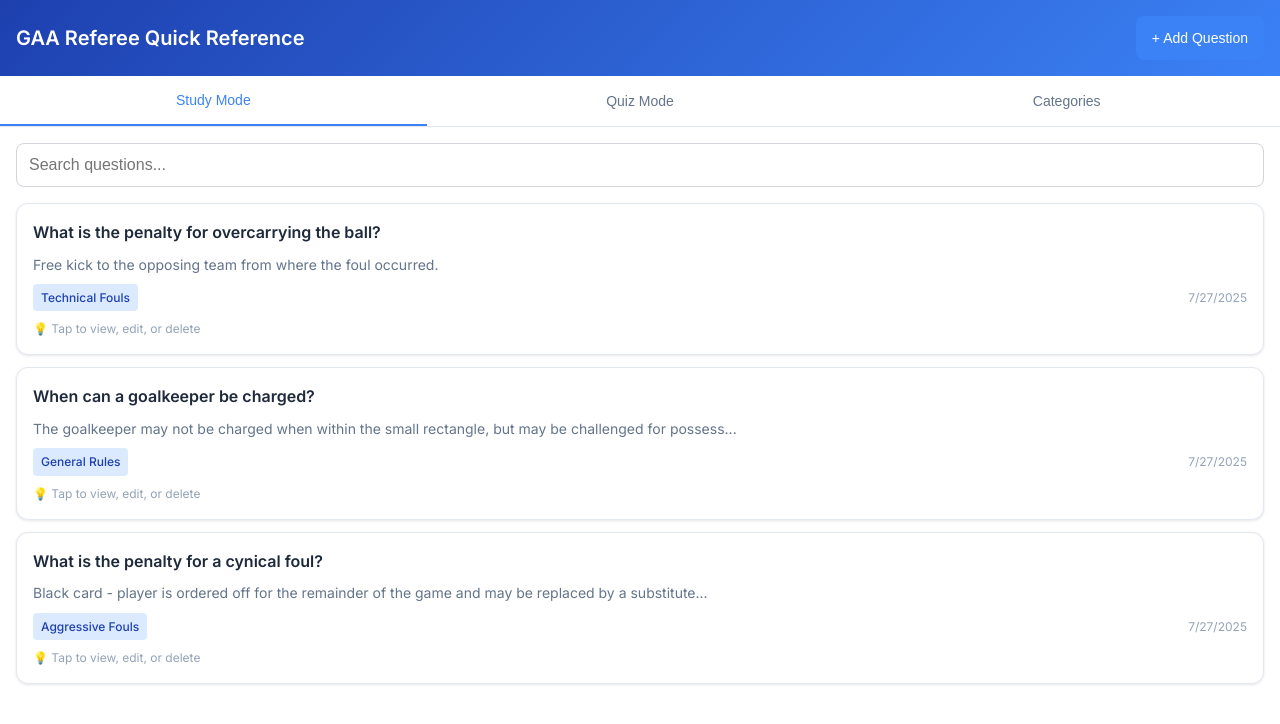
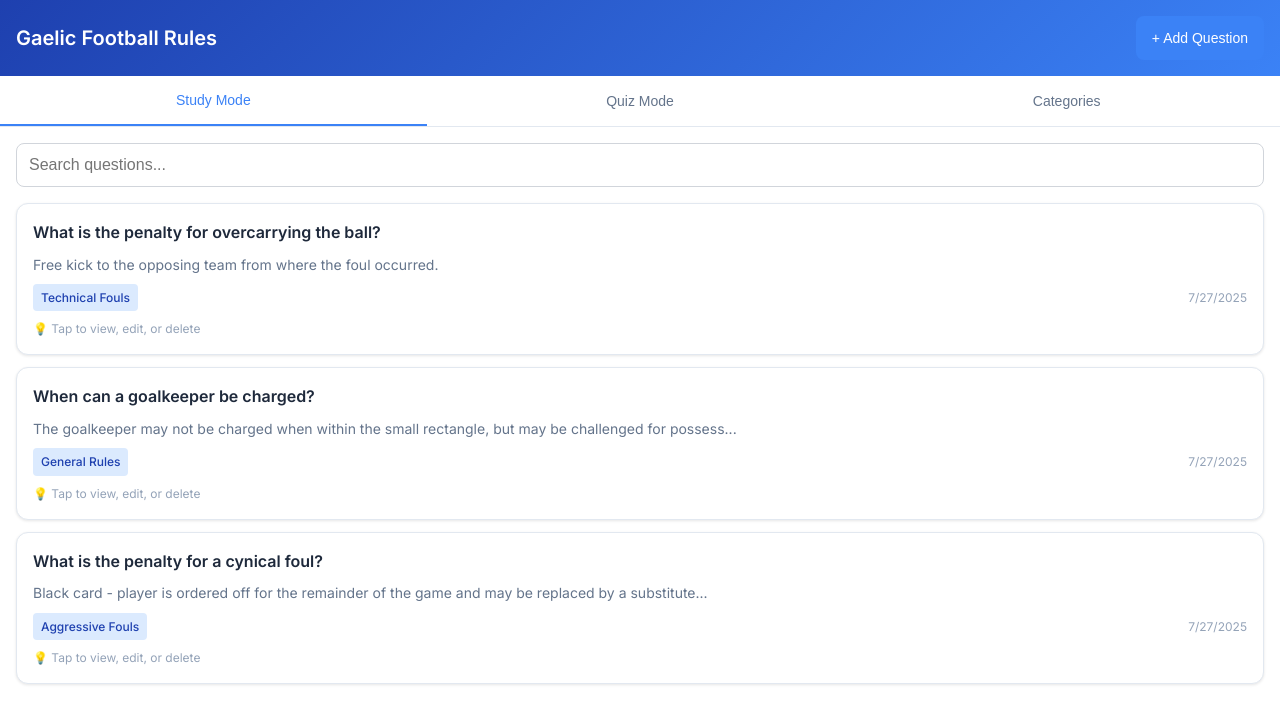
Before and after one commit to gally74/gaelic-football-rules, a plain HTML site: page index.html in a window 1280 px wide. Drawn offline with Linux system fonts and the light colour scheme.

Commit message:
Update app name to Gaelic Football Rules

```diff
--- a/index.html
+++ b/index.html
@@ -3,7 +3,7 @@
 <head>
     <meta charset="UTF-8">
     <meta name="viewport" content="width=device-width, initial-scale=1.0">
-    <title>GAA Referee Quick Reference</title>
+    <title>Gaelic Football Rules - Referee Quick Reference</title>
     <link rel="stylesheet" href="styles.css">
     <link href="https://fonts.googleapis.com/css2?family=Inter:wght@400;500;600;700&display=swap" rel="stylesheet">
 </head>
@@ -11,7 +11,7 @@
     <div class="app-container">
         <!-- Header -->
         <header class="header">
-            <h1>GAA Referee Quick Reference</h1>
+            <h1>Gaelic Football Rules</h1>
             <div class="header-actions">
                 <button id="addQuestionBtn" class="btn btn-primary">+ Add Question</button>
             </div>
```
Also changed, not shown: 1 other file.
